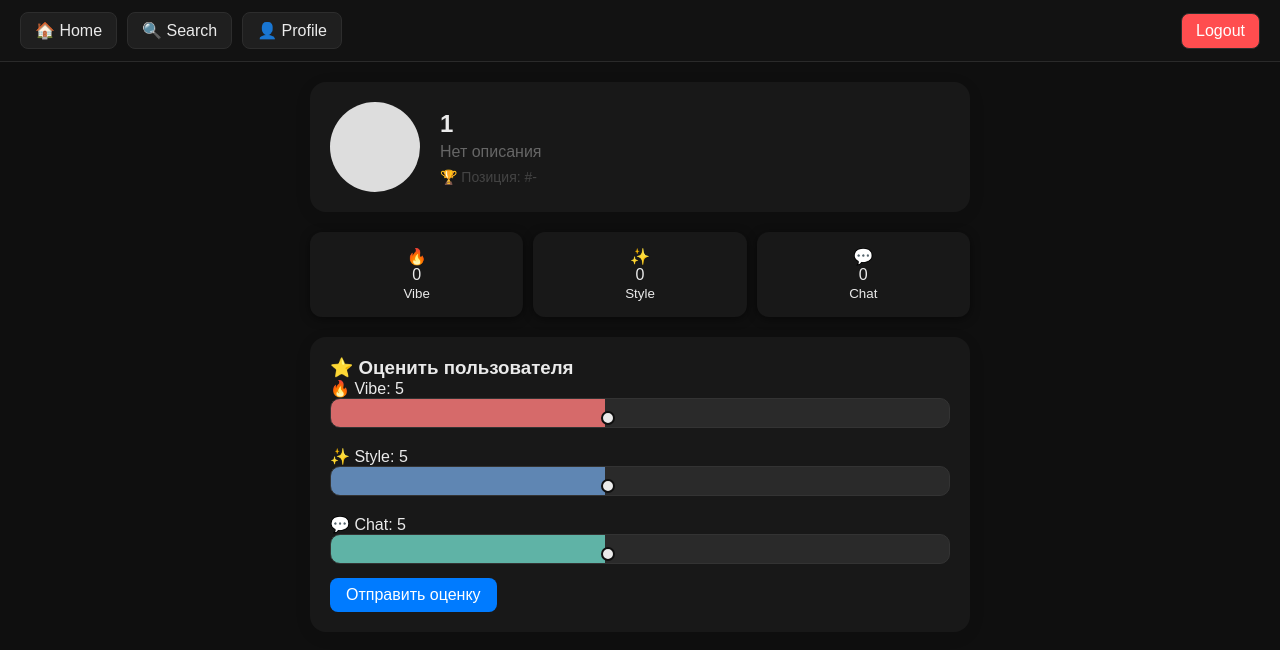
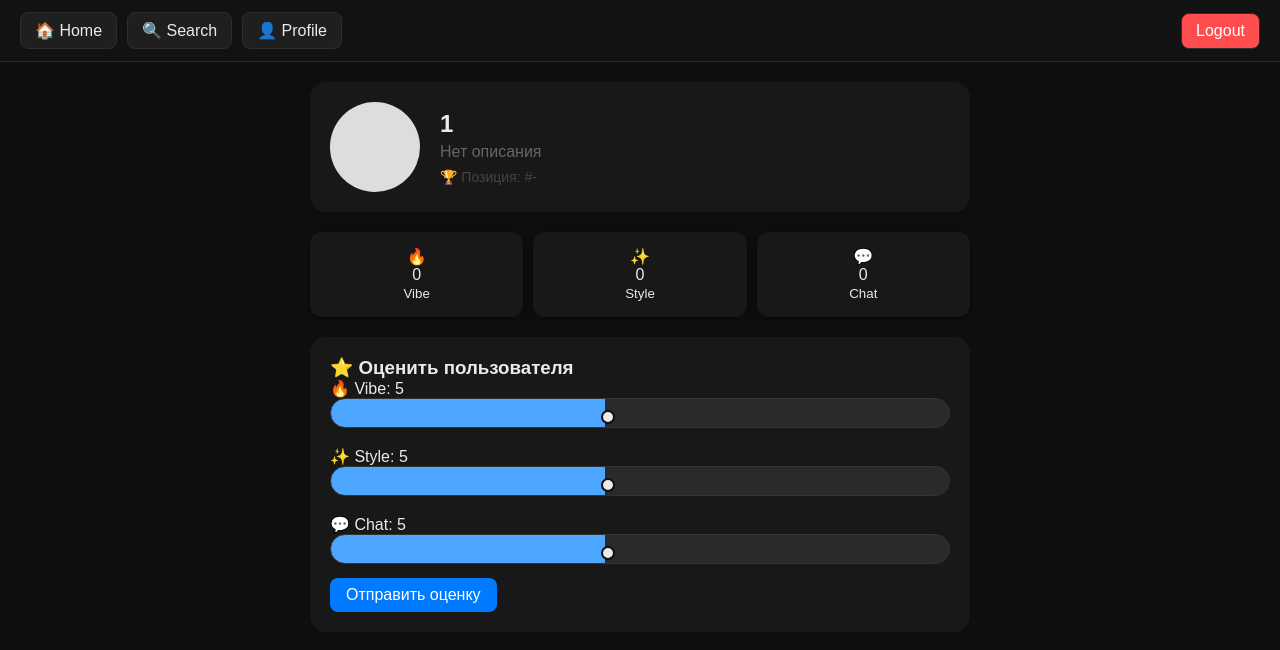
Before and after one commit to Thomamamamasw/aura, a React (Vite) app in the folder rate-app/: page /user/1 in a window 1280 px wide. Shown: the top 650 px of the page. Built offline with nearby package versions, Linux system fonts and the light colour scheme; no server answers; sample sign-in values are in the browser's storage.

Commit message:
replace rating inputs with sliders6

```diff
--- a/rate-app/src/index.css
+++ b/rate-app/src/index.css
@@ -174,31 +174,37 @@ nav, header {
 input[type="range"] {
   -webkit-appearance: none;
   appearance: none;
+
   width: 100%;
-  height: 4px;
+  height: 6px;
+
   border-radius: 999px;
-  background: #2a2a2a;
+
+  background: linear-gradient(
+    90deg,
+    #4da6ff var(--value, 50%),
+    #2a2a2a var(--value, 50%)
+  );
+
   outline: none;
-  transition: background 0.2s ease;
 }
 
-/* TRACK (Chrome / Safari) */
+/* track (webkit) */
 input[type="range"]::-webkit-slider-runnable-track {
-  height: 4px;
+  height: 6px;
   border-radius: 999px;
   background: transparent;
 }
 
-/* THUMB (кружок) */
+/* thumb */
 input[type="range"]::-webkit-slider-thumb {
   -webkit-appearance: none;
-  appearance: none;
 
   width: 14px;
   height: 14px;
   border-radius: 50%;
 
-  background: #ffffff;
+  background: #eaeaea;
   border: 2px solid #0f0f0f;
 
   cursor: pointer;
@@ -207,31 +213,22 @@ input[type="range"]::-webkit-slider-thumb {
 }
 
 input[type="range"]::-webkit-slider-thumb:hover {
-  transform: scale(1.25);
-  box-shadow: 0 0 10px rgba(255,255,255,0.3);
+  transform: scale(1.2);
+  box-shadow: 0 0 10px rgba(255,255,255,0.15);
 }
 
 /* Firefox */
+input[type="range"]::-moz-range-track {
+  height: 6px;
+  border-radius: 999px;
+  background: #2a2a2a;
+}
+
 input[type="range"]::-moz-range-thumb {
   width: 14px;
   height: 14px;
   border-radius: 50%;
-  background: #fff;
+  background: #eaeaea;
   border: 2px solid #0f0f0f;
   cursor: pointer;
 }
-input[type="range"] {
-  -webkit-appearance: none;
-  height: 6px;
-  border-radius: 10px;
-  outline: none;
-}
-
-input[type="range"]::-webkit-slider-thumb {
-  -webkit-appearance: none;
-  width: 14px;
-  height: 14px;
-  border-radius: 50%;
-  background: #eaeaea;
-  cursor: pointer;
-}
--- a/rate-app/src/pages/UserProfile.jsx
+++ b/rate-app/src/pages/UserProfile.jsx
@@ -186,9 +186,7 @@ function UserProfile() {
                 max="10"
                 value={vibe}
                 onChange={(e) => setVibe(Number(e.target.value))}
-                style={{
-                background: `linear-gradient(90deg, #d66a6a ${(vibe - 1) * 11.1}%, #2a2a2a ${(vibe - 1) * 11.1}%)`
-                }}
+                style={{ '--value': `${(vibe - 1) * 11.1}%` }}
             />
             </div>
 
@@ -201,9 +199,7 @@ function UserProfile() {
                 max="10"
                 value={style}
                 onChange={(e) => setStyle(Number(e.target.value))}
-                style={{
-                background: `linear-gradient(90deg, #5f86b3 ${(style - 1) * 11.1}%, #2a2a2a ${(style - 1) * 11.1}%)`
-                }}
+                style={{ '--value': `${(style - 1) * 11.1}%` }}
             />
             </div>
 
@@ -216,9 +212,7 @@ function UserProfile() {
                 max="10"
                 value={communication}
                 onChange={(e) => setCommunication(Number(e.target.value))}
-                style={{
-                background: `linear-gradient(90deg, #5fb3a6 ${(communication - 1) * 11.1}%, #2a2a2a ${(communication - 1) * 11.1}%)`
-                }}
+                style={{ '--value': `${(communication - 1) * 11.1}%` }}
             />
             </div>
 
```
